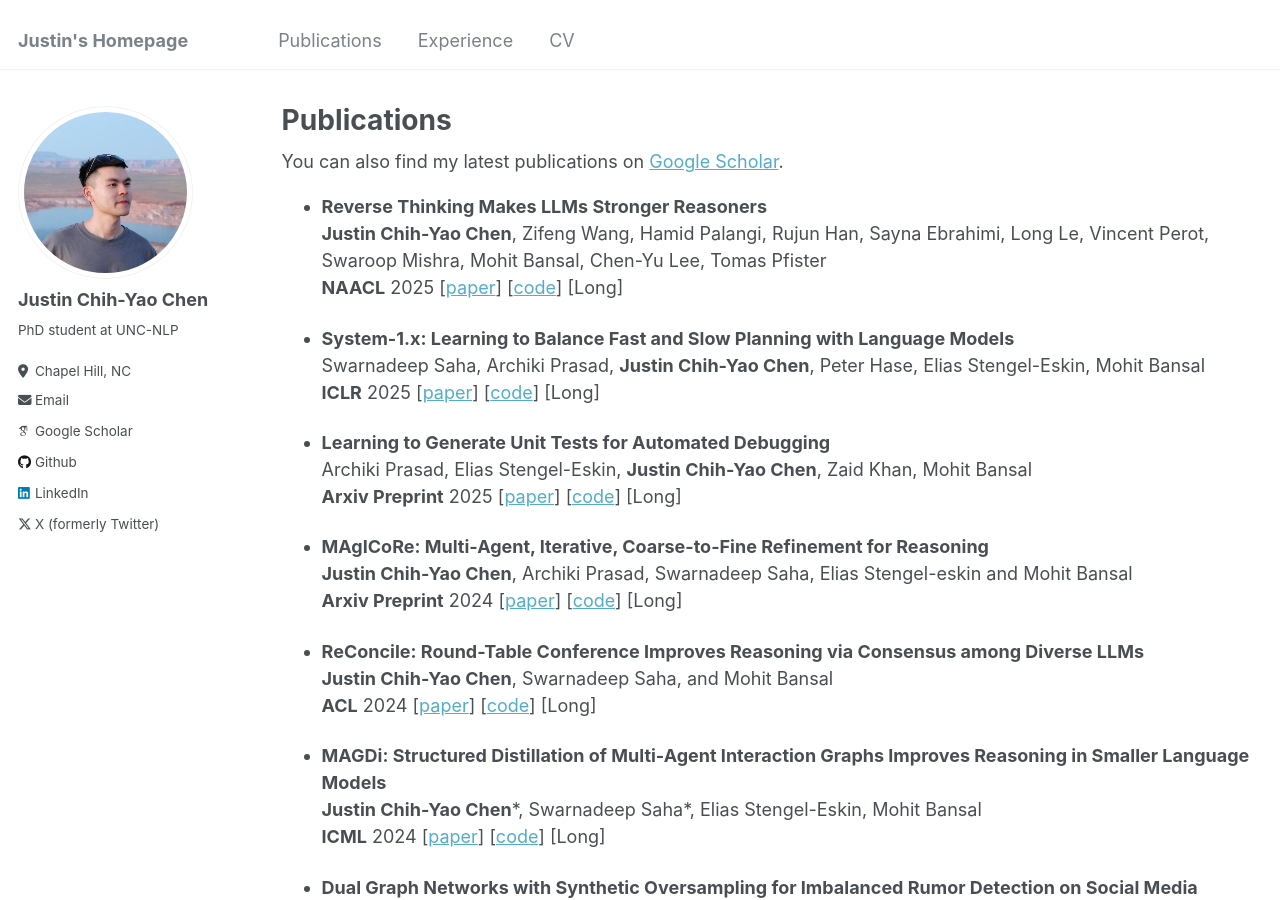
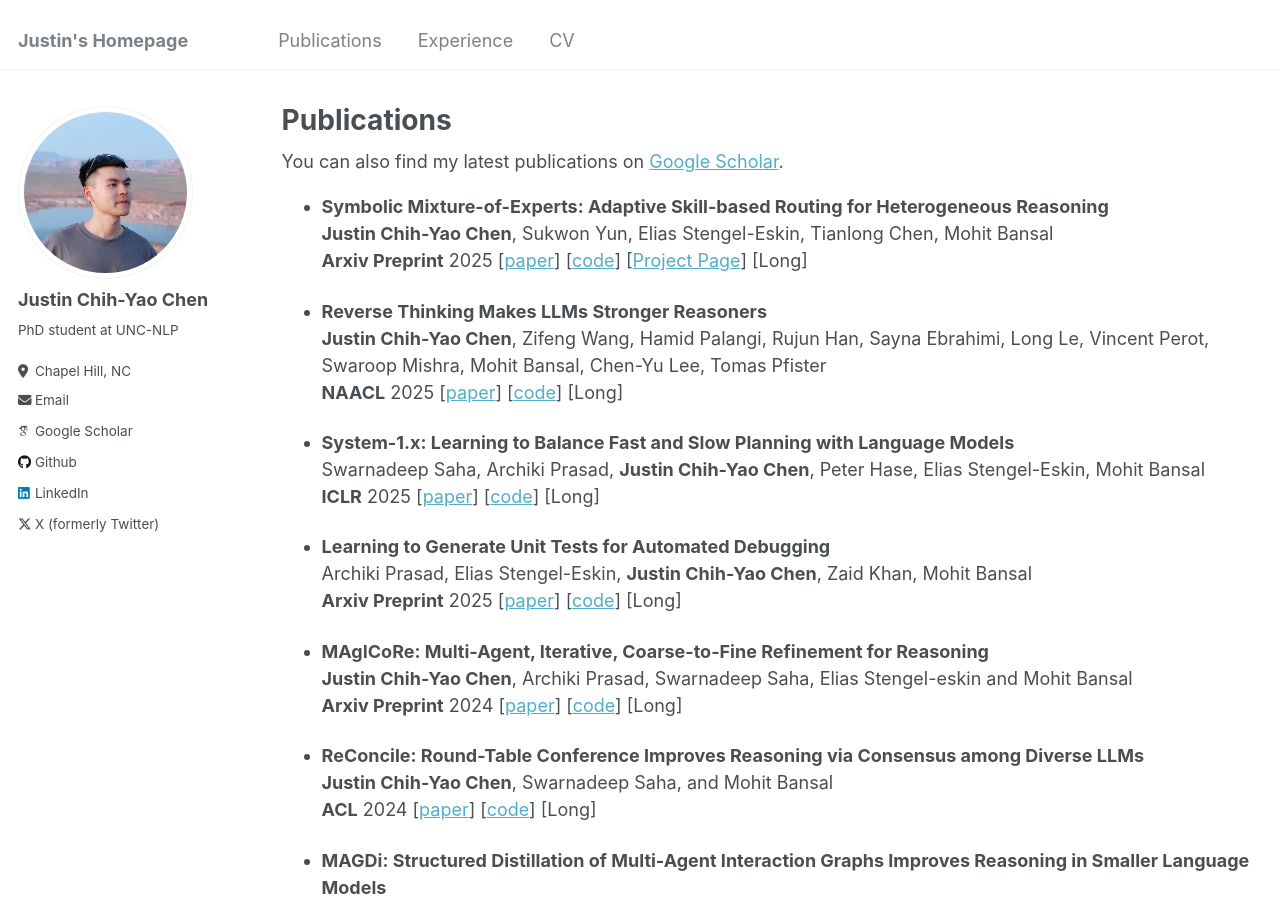
Before and after one commit to dinobby/dinobby.github.io, a Jekyll site: the page built from _pages/publications.md, in a window 1280 px wide and 900 px high. Built offline with Jekyll 4.4.1, drawn with Linux system fonts in a browser that asks for light colours; some web fonts are replaced.

Commit message:
Update publications.md

```diff
--- a/_pages/publications.md
+++ b/_pages/publications.md
@@ -10,6 +10,10 @@ author_profile: true
 {% endif %}
 
 {% include base_path %}
+* **Symbolic Mixture-of-Experts: Adaptive Skill-based Routing for Heterogeneous Reasoning**
+**Justin Chih-Yao Chen**, Sukwon Yun, Elias Stengel-Eskin, Tianlong Chen, Mohit Bansal\
+**Arxiv Preprint** 2025 [[paper](https://arxiv.org/abs/2503.05641)] [[code](https://github.com/dinobby/Symbolic-MoE/)] [[Project Page](https://symbolic-moe.github.io/)] [Long]
+
 * **Reverse Thinking Makes LLMs Stronger Reasoners**
 **Justin Chih-Yao Chen**, Zifeng Wang, Hamid Palangi, Rujun Han, Sayna Ebrahimi, Long Le, Vincent Perot, Swaroop Mishra, Mohit Bansal, Chen-Yu Lee, Tomas Pfister\
 **NAACL** 2025 [[paper](https://arxiv.org/abs/2411.19865)] [[code](https://github.com/google-research/google-research/tree/master/RevThink)] [Long]
```
